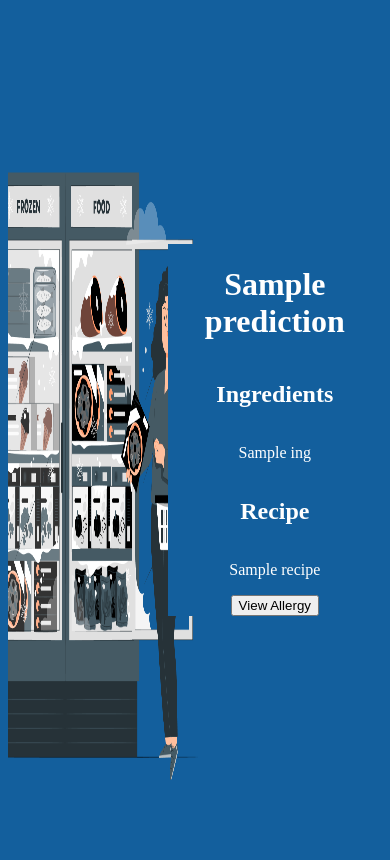
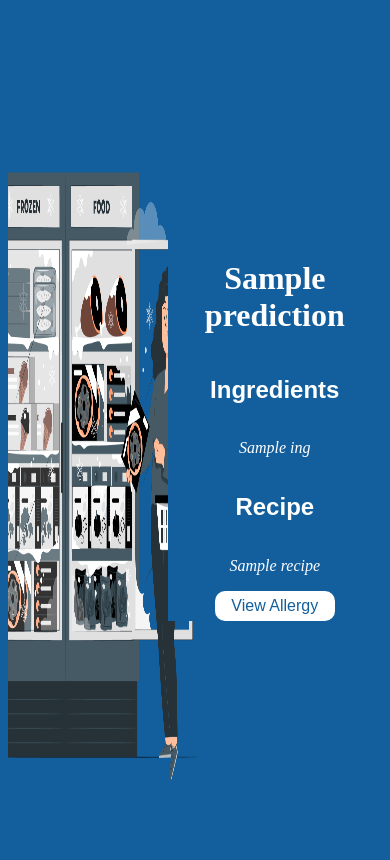
Before and after one commit to savinthie/Cook-Smart-SDGP-Project---Mercury---CS-25, a Flask app: template flask demo/templates/recipe.html in a window 390 px wide. Run offline with Flask 2, Linux system fonts and the light colour scheme; the template is opened without the code that fills it: most values are stand-ins (such as "Sample title", 1, 10 or a date in 2020); some libraries are stand-ins or nearby versions.

Commit message:
responsiveness updated

```diff
--- a/flask demo/templates/home.html
+++ b/flask demo/templates/home.html
@@ -18,7 +18,7 @@
 
 </div>
 <div class="container">
-  <h1 class="jumbotroryn bg-prima">Image Classification</h1>
+  <h1 class="jumbotroryn bg-prima">Cooksmart Classifier</h1>
   <br><br>
   <form class="form" action="/submitPrediction" method="post" enctype="multipart/form-data"> <!--for user inputs-->
 
--- a/flask demo/templates/recipe.html
+++ b/flask demo/templates/recipe.html
@@ -18,11 +18,11 @@
 {% if prediction %}
 <div id="middle-column">
     <h1 style="text-align: center;">  {{prediction}} </h1><!--display the fooditem name -->
-    <h2>Ingredients</h2>
-    <p align="center"> {{ing}} </p><!--display the ingredient -->
-    <h2>Recipe</h2>
-      <p>{{recipe}}</p><!--display the recipe -->
-      <a href="{{ url_for('viewAllergy') }}"><button type="button" class="btn btn-success">View Allergy</button></a> <!-- will be directed to the view allery page-->
+    <h2 style="font-family:arial">Ingredients</h2>
+    <p align="center;text"><i> {{ing}}</i> </p><!--display the ingredient -->
+    <h2 style="font-family:arial">Recipe</h2>
+      <p><i>{{recipe}}</i></p><!--display the recipe -->
+      <a href="{{ url_for('viewAllergy') }}"><button type="button" class="btn btn-success" id="viewallergy">View Allergy</button></a> <!-- will be directed to the view allery page-->
 
 
 </div>
```
Also changed, not shown: flask demo/static/css/main.css (+3 -6 lines).
